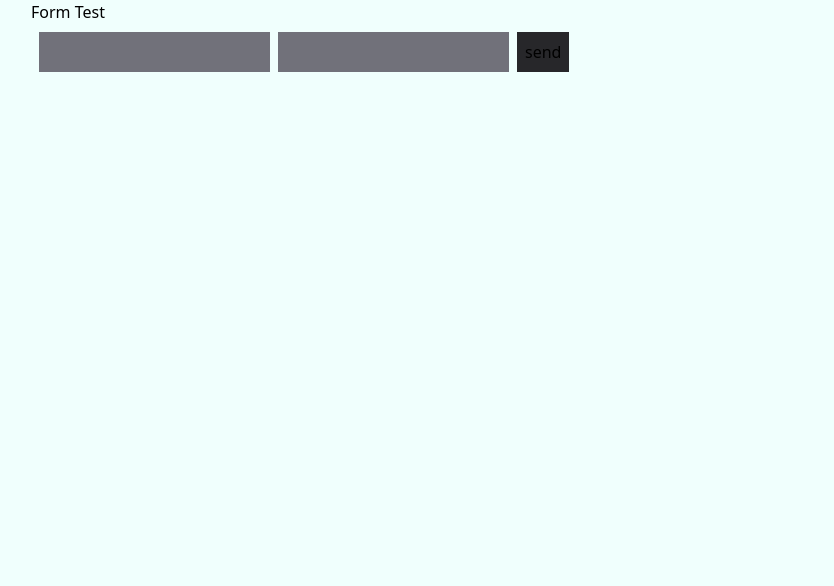
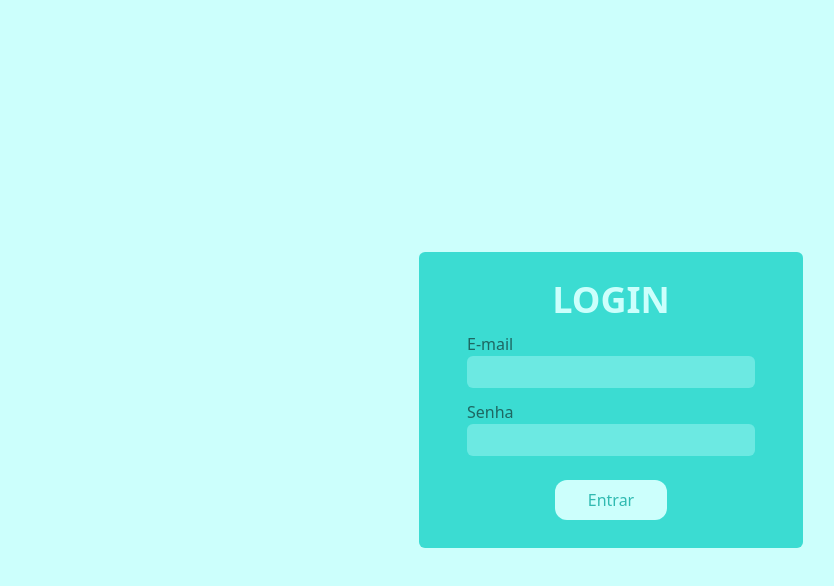
Before and after one commit to zennon-sml/xicas-paper-pdv, a Next.js app: page /auth/login in a window 1280 px wide. Shown: the top 586 px of the page, without its empty margins (29-863 px from the left). Built offline with nearby package versions, Linux system fonts and the light colour scheme.

Commit message:
frontend improvements

```diff
--- a/app/auth/login/page.tsx
+++ b/app/auth/login/page.tsx
@@ -29,23 +29,29 @@ export default function Login() {
   };
 
   return (
-    <div>
-      <h1>Form Test</h1>
-      <form onSubmit={handleSubmit} className="flex gap-2 p-2">
+    <div className=" flex fixed bg-[#ccfffc] justify-center items-center left-0 w-screen h-screen">
+      <form onSubmit={handleSubmit} className="flex flex-col bg-[#3BDCD2] gap-3 py-7 px-11 w-96 items-center rounded-md">
+        <h1 className=" text-4xl font-semibold text-[#ccfffc]">LOGIN</h1>
+        <div className="flex flex-col">
+          <label className="text-[#1e6762]">E-mail</label>
           <input
-          type="text"
-          className="bg-zinc-500"
+            type="email"
+            className="bg-[#6CE9E2] p-2 rounded-md w-72 text-xs text-[#185c57]"
             value={email}
             onChange={(e) => setEmail(e.target.value)}
           />
+        </div>
+        <div className="flex flex-col">
+          <label className="text-[#1e6762]">Senha</label>
           <input
             type="password"
-          className="bg-zinc-500"
+            className="bg-[#6CE9E2] p-2 rounded-md w-72 text-xs text-[#185c57]"
             value={password}
             onChange={(e) => setPassword(e.target.value)}
           />
-        <button type="submit" className="flex p-2 align-middle bg-zinc-800">
-          send
+        </div>
+        <button type="submit" className="flex justify-center p-2 bg-[#ccfffc] w-28 rounded-xl mt-3 text-[#30bab1]">
+          Entrar
         </button>
       </form>
     </div>
--- a/components/SalesScreen/SaleCompletion/ModalEndSale/page.tsx
+++ b/components/SalesScreen/SaleCompletion/ModalEndSale/page.tsx
@@ -5,6 +5,10 @@ interface ModalEndSaleProps {
 }
 
 export default function ModalEndSale({showModal, totalValue, closeModal}:ModalEndSaleProps){
+    const discountTotal = () => {
+
+    }
+
     return(
         <div>
             {showModal && (
```
Lines whose indentation alone changed are shown as unchanged.
